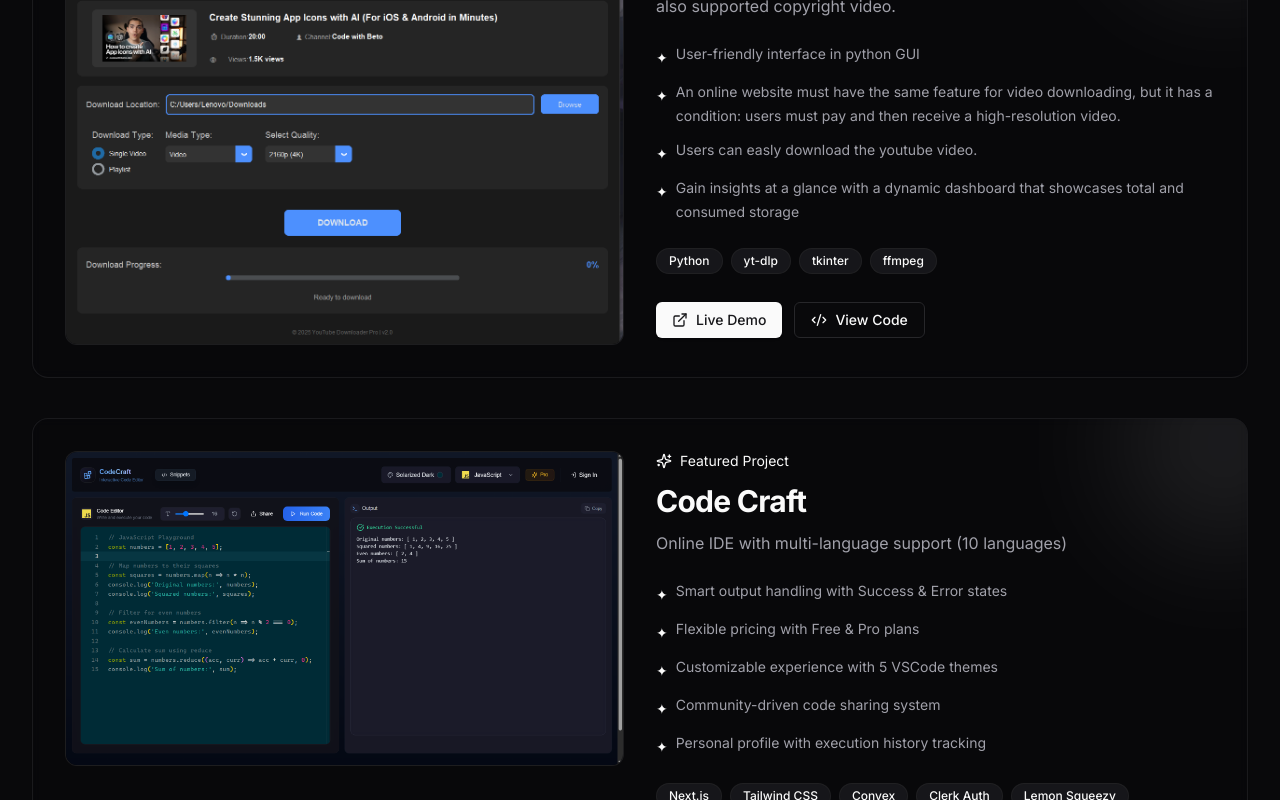
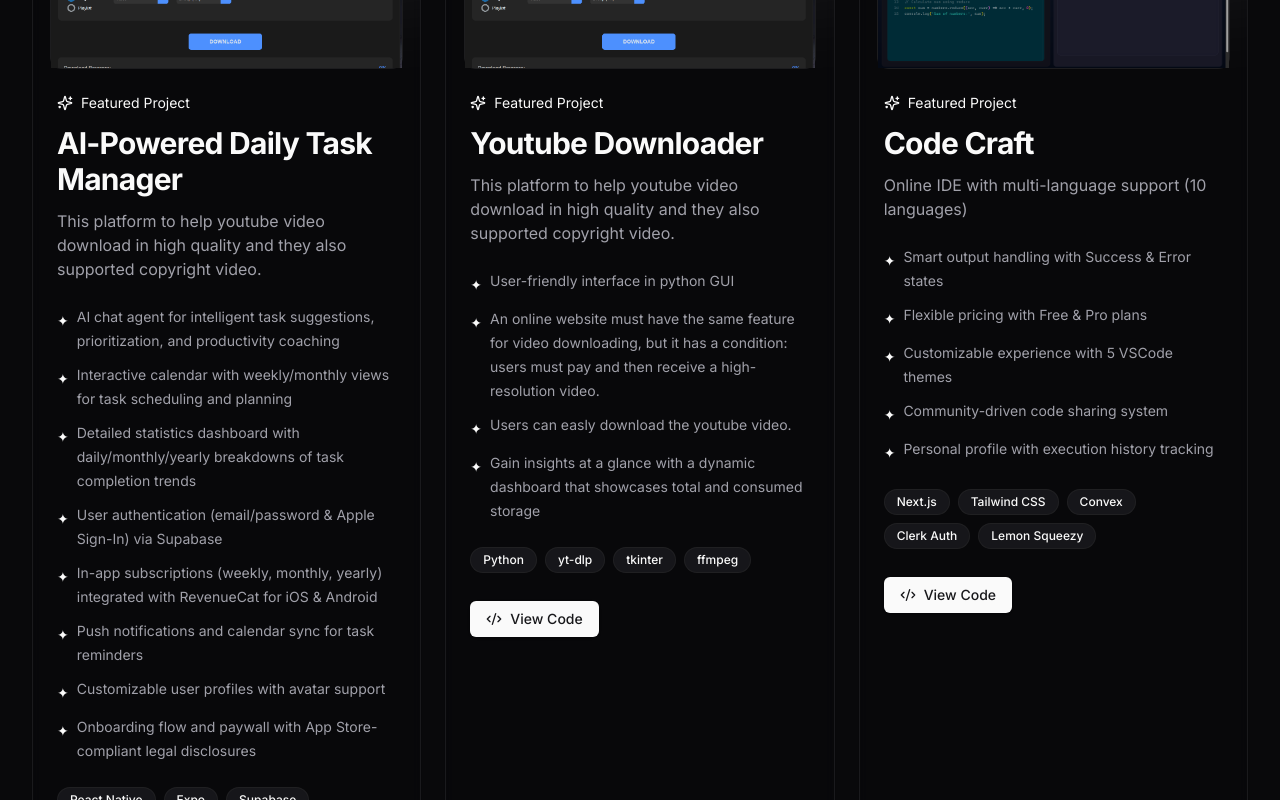
Before and after one commit to Sumit262601/expert-portfolio, a Next.js app: page /projects in a window 1280 px wide. Shown: the part 420-1220 px from the top of the page. Built offline with nearby package versions, Linux system fonts and the light colour scheme.

Commit message:
Update project section

```diff
--- a/src/app/(root)/page.tsx
+++ b/src/app/(root)/page.tsx
@@ -48,7 +48,7 @@ export default function Page() {
       text: "Developer",
     },
     {
-      text: "/",
+      text: "&",
       className: "text-muted-foreground font-normal",
     },
     {
@@ -75,9 +75,9 @@ export default function Page() {
       {/* About */}
       <section
         id="about"
-        className="container mx-auto flex flex-col items-center justify-between gap-10 px-4 py-14 sm:px-6 sm:py-16 md:gap-12 md:py-20 lg:flex-row lg:items-center lg:gap-16 lg:py-24"
+        className="flex w-full flex-col items-center justify-center gap-10 px-8 md:gap-12 lg:flex-row lg:gap-16"
       >
-        <div className="flex w-full max-w-2xl flex-col space-y-8">
+        <div className="flex w-full max-w-2xl flex-col space-y-8 lg:max-w-none lg:flex-1">
           <div className="space-y-4">
             <h1 className="text-4xl font-bold tracking-tight sm:text-5xl md:text-6xl">
               Hi, I&apos;m Sumit
@@ -91,14 +91,10 @@ export default function Page() {
               delay={1}
             />
             <p className="text-balance text-muted-foreground text-lg">
-              As a Front-End Developer, I design high-performance, responsive,
-              and user-friendly web applications using modern technologies,
-              clean code, and best practices for seamless user experiences.
-              Since the beginning of my journey, I&apos;ve been fascinated by
-              how code can bring ideas to life. I specialize in crafting
-              intuitive, responsive, and modern web experiences using
-              technologies like ReactJS, Tailwind CSS, PHP, MongoDB, React Native, MySQL, and
-              more.
+            Software Development graduate from Tata Institute of Social Sciences with 6 months of internship experience at OffLens as a React Native
+            Developer. Proficient in HTML, CSS, JavaScript, React, and React Native with hands-on experience in building responsive web applications using
+            Bootstrap and Tailwind CSS. Skilled in Git and GitHub for version control, along with strong technical troubleshooting, issue resolution, and
+            problem-solving abilities.
             </p>
           </div>
 
@@ -158,7 +154,7 @@ export default function Page() {
           </div>
         </div>
 
-        <div className="relative flex w-full max-w-full flex-col items-center justify-center sm:h-[360px] md:h-[650px] lg:h-[550px]">
+        <div className="relative col-span-1 flex w-full min-h-[320px] flex-col items-center justify-center overflow-hidden sm:min-h-[360px] md:min-h-[650px] lg:min-h-[550px] lg:flex-1">
           <Image
             src={Logo}
             width={400}
--- a/src/assets/index.js
+++ b/src/assets/index.js
@@ -3,12 +3,13 @@ import Img2 from "./img2.png"
 import Img3 from "./Img3.png"
 import Img4 from "./img4.png"
 import Logo from './siderImg.jpg'
-
+// import Img5 from './img5.png'
 export {
     Img1,
     Img2,
     Img3,
     Img4,
+    // Img5,
     Logo
 
 }
--- a/src/components/navbar.tsx
+++ b/src/components/navbar.tsx
@@ -36,6 +36,7 @@ const Navbar = () => {
               </Link>
             ))}
           </div>
+
         </div>
 
         <Button
--- a/src/components/project-card.tsx
+++ b/src/components/project-card.tsx
@@ -10,6 +10,26 @@ import { Img1, Img3, Img4 } from "@/assets/index";
 
 
 const Projects = [
+  {
+    title: "AI-Powered Daily Task Manager",
+    description:
+      "This platform to help youtube video download in high quality and they also supported copyright video.",
+    logo: Img1,
+    features: [
+      "AI chat agent for intelligent task suggestions, prioritization, and productivity coaching",
+      "Interactive calendar with weekly/monthly views for task scheduling and planning",
+      "Detailed statistics dashboard with daily/monthly/yearly breakdowns of task completion trends",
+      "User authentication (email/password & Apple Sign-In) via Supabase",
+      "In-app subscriptions (weekly, monthly, yearly) integrated with RevenueCat for iOS & Android",
+      "Push notifications and calendar sync for task reminders",
+      "Customizable user profiles with avatar support",
+      "Onboarding flow and paywall with App Store-compliant legal disclosures",
+    ],
+    technologies: ["React Native", "Expo", "Supabase", "RevenueCat"],
+
+    link: "",
+    sourceCode: "https://github.com/Sumit262601/Voxi-AI-Task-Manager",
+  },
   {
     title: "Youtube Downloader",
     description:
@@ -69,22 +89,22 @@ const Projects = [
 
 export default function ProjectCard() {
   return (
-    <div className="space-y-8 md:space-y-10">
+    <div className="grid grid-cols-1 gap-6 md:grid-cols-2 lg:grid-cols-3">
       {Projects.map((project) => (
         <div
           key={project.title}
-          className="group relative overflow-hidden rounded-2xl border border-border/60 bg-card/40 p-4 shadow-sm backdrop-blur-sm transition-all duration-300 hover:-translate-y-1 hover:border-border hover:shadow-lg sm:p-6 lg:p-8"
+          className="group relative overflow-hidden rounded-2xl border border-border/60 bg-card/40 p-4 shadow-sm backdrop-blur-sm transition-all duration-300 hover:-translate-y-1 hover:border-border hover:shadow-lg sm:p-6"
         >
           <div className="pointer-events-none absolute -right-20 -top-20 h-52 w-52 rounded-full bg-primary/10 blur-3xl" />
 
-          <div className="grid items-start gap-6 lg:grid-cols-2 lg:gap-8">
-            <section className="overflow-hidden rounded-xl border border-border/70 bg-background/70">
+          <div className="grid items-start gap-6">
+            <section className="relative aspect-[16/8.5] w-[104%] -mx-[2%] rounded-xl border border-border/70 bg-background/70">
               <Image
                 src={project.logo}
-                width={1280}
-                height={720}
+                fill
                 alt={`${project.title} preview`}
-                className="h-full w-full object-cover transition-transform duration-500 group-hover:scale-[1.03]"
+                className="h-full w-full object-cover"
+                sizes="(min-width: 1024px) 33vw, (min-width: 768px) 50vw, 100vw"
               />
             </section>
 
@@ -131,15 +151,15 @@ export default function ProjectCard() {
               </div>
 
               <div className="flex flex-wrap gap-3 pt-1">
-                <Link href={project.link} target="_blank" rel="noreferrer">
-                  <Button className="w-full lg:w-fit">
+                {/* <Link href={project.link} target="_blank" rel="noreferrer">
+                  <Button className="w-full">
                     <ExternalLink />
                     Live Demo
                   </Button>
-                </Link>
+                </Link> */}
 
                 <Link href={project.sourceCode} target="_blank" rel="noreferrer">
-                  <Button variant="outline" className="w-full lg:w-fit">
+                  <Button className="w-full">
                     <Code2 />
                     View Code
                   </Button>
--- a/src/constants/index.ts
+++ b/src/constants/index.ts
@@ -5,7 +5,7 @@ export const navbarLinks = [
   },
   {
     name: "Skills",
-    url: "/#skill",
+    url: "/#skills",
   },
   {
     name: "Projects",
```
